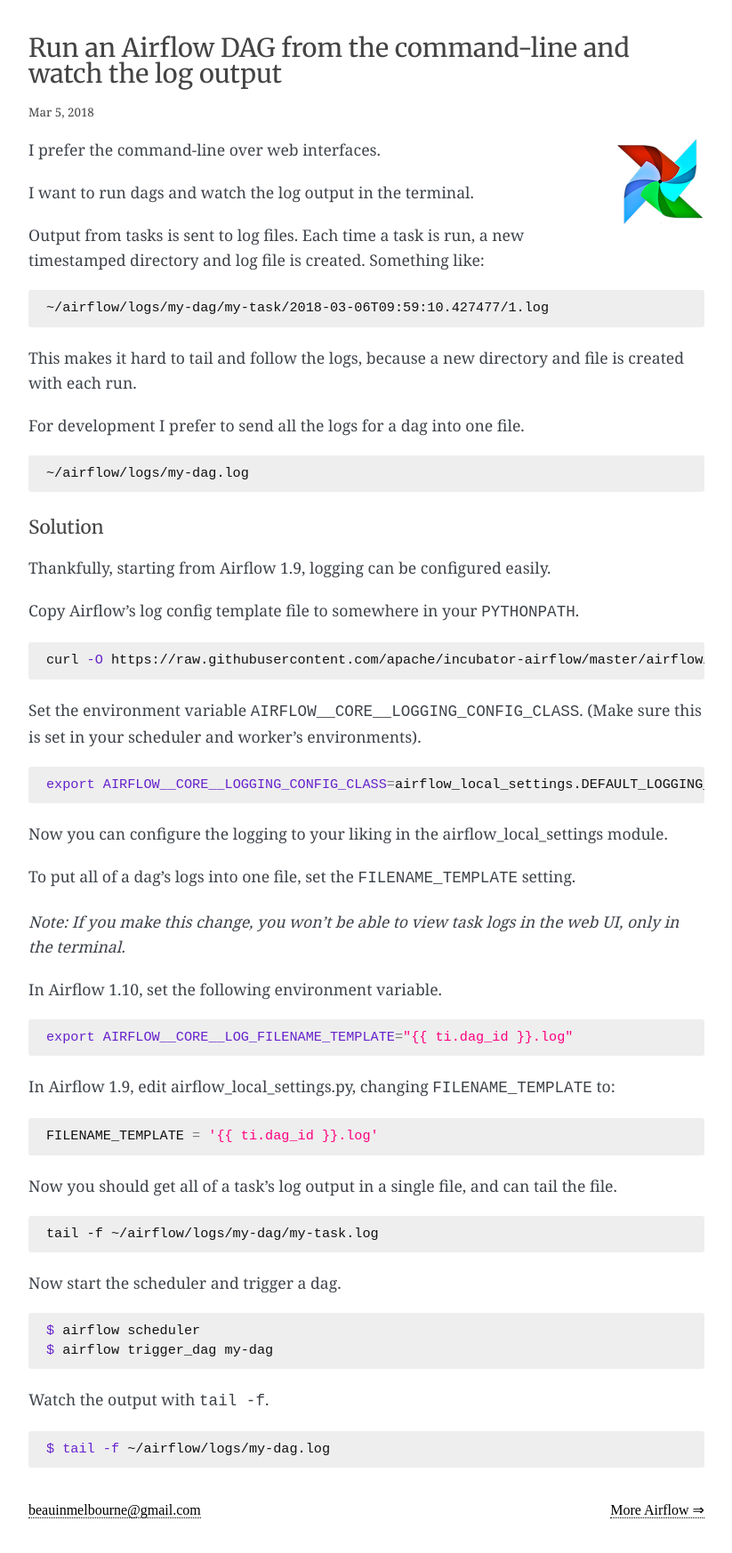
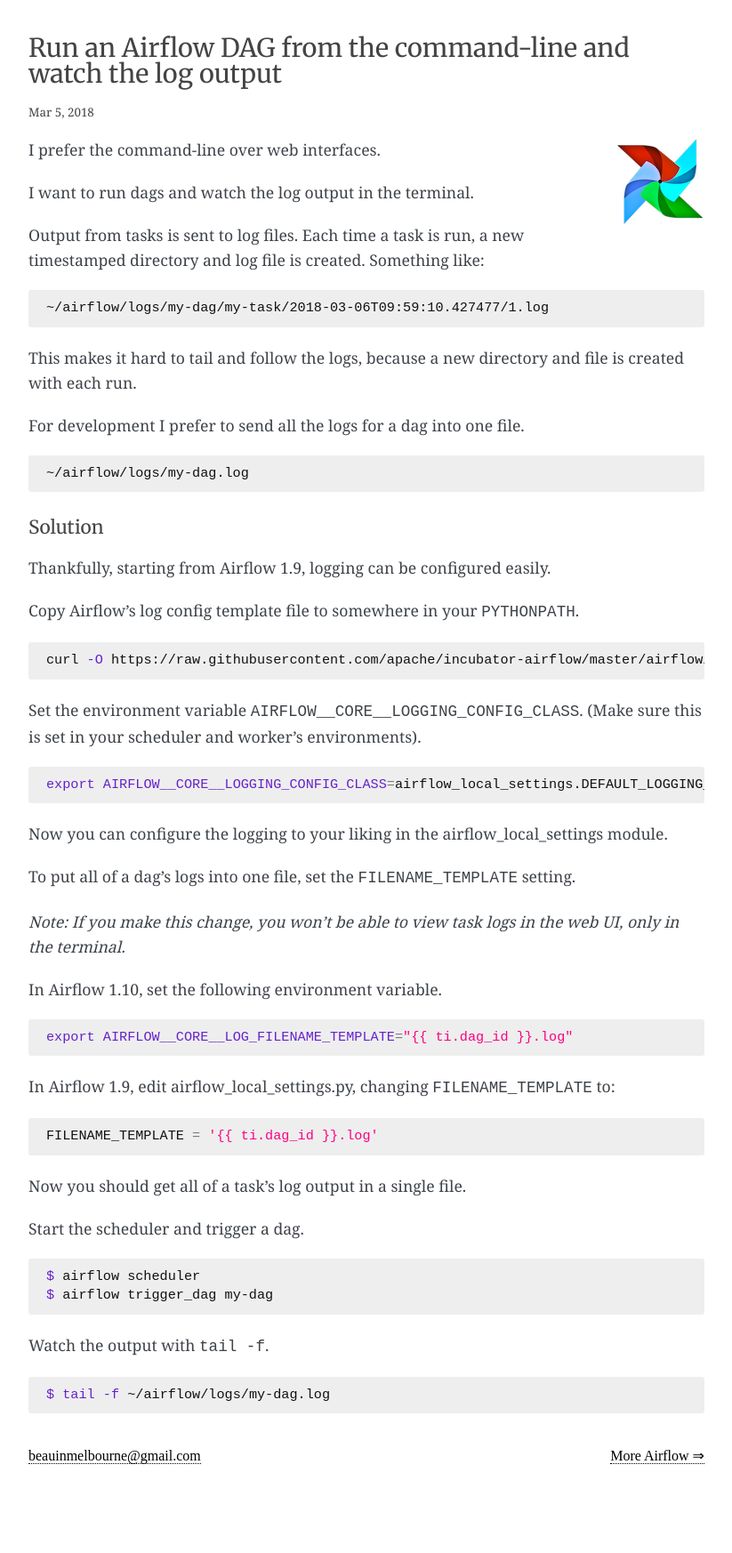
Before and after one commit to explodinglabs/explodinglabs.github.io, a Jekyll site: the page built from _posts/airflow/2018-03-05-run-dag-and-watch-logs.markdown, in a window 1280 px wide. Shown: the whole page at 89% size, without its empty margins (228-1051 px from the left). Built offline with Jekyll 4.4.1, drawn with Linux system fonts in a browser that asks for light colours; some web fonts are replaced; after the commit the page ends 1685 px from its top, so only the background shows below that.

Commit message:
Adjust airflow logging doc

````diff
--- a/_posts/airflow/2018-03-05-run-dag-and-watch-logs.markdown
+++ b/_posts/airflow/2018-03-05-run-dag-and-watch-logs.markdown
@@ -65,13 +65,9 @@
 {% raw %}FILENAME_TEMPLATE = '{{ ti.dag_id }}.log'{% endraw %}
 ```
 
-Now you should get all of a task's log output in a single file, and can tail
-the file.
-```
-tail -f ~/airflow/logs/my-dag/my-task.log
-```
+Now you should get all of a task's log output in a single file.
 
-Now start the scheduler and trigger a dag.
+Start the scheduler and trigger a dag.
 ```sh
 $ airflow scheduler
 $ airflow trigger_dag my-dag
````
